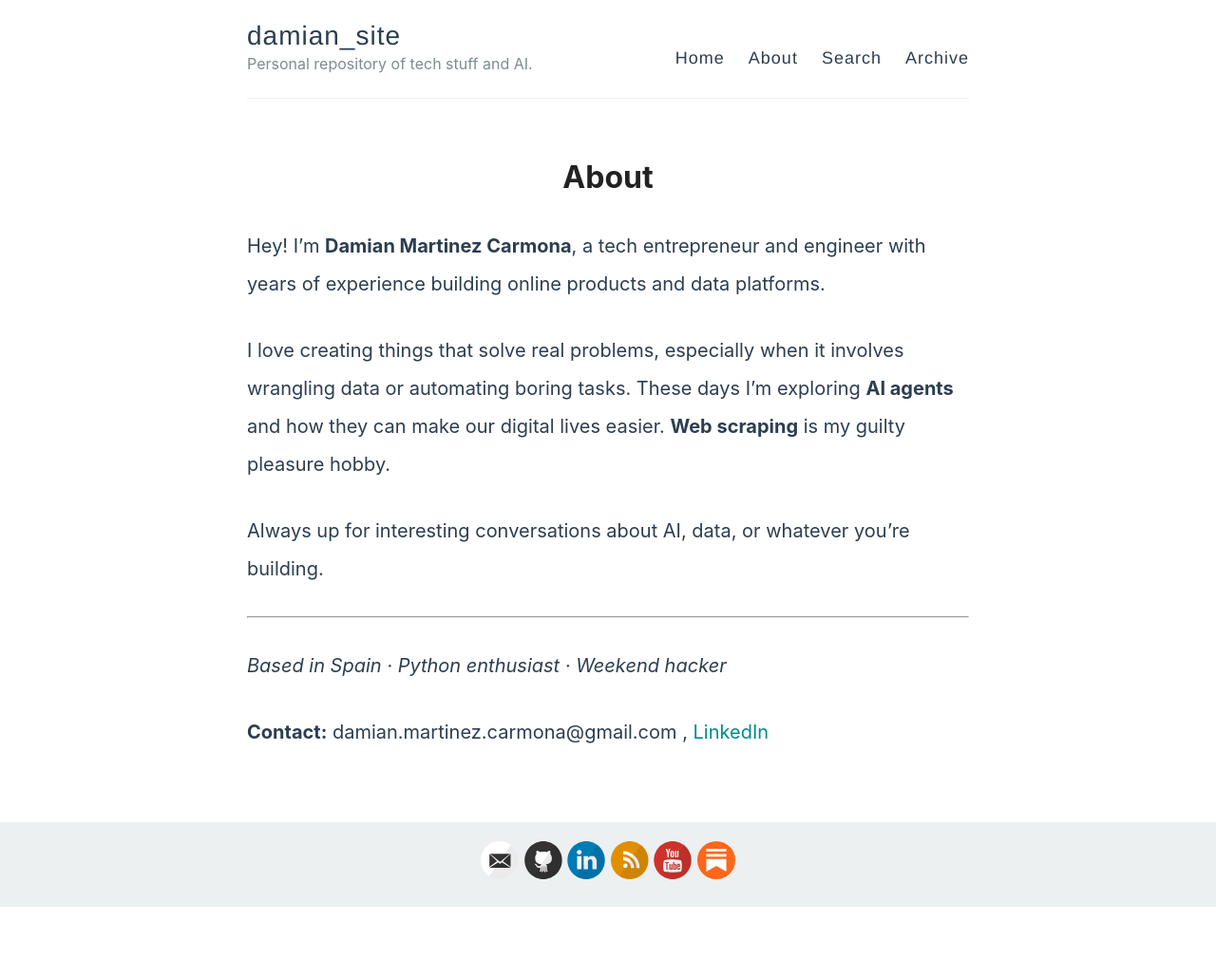
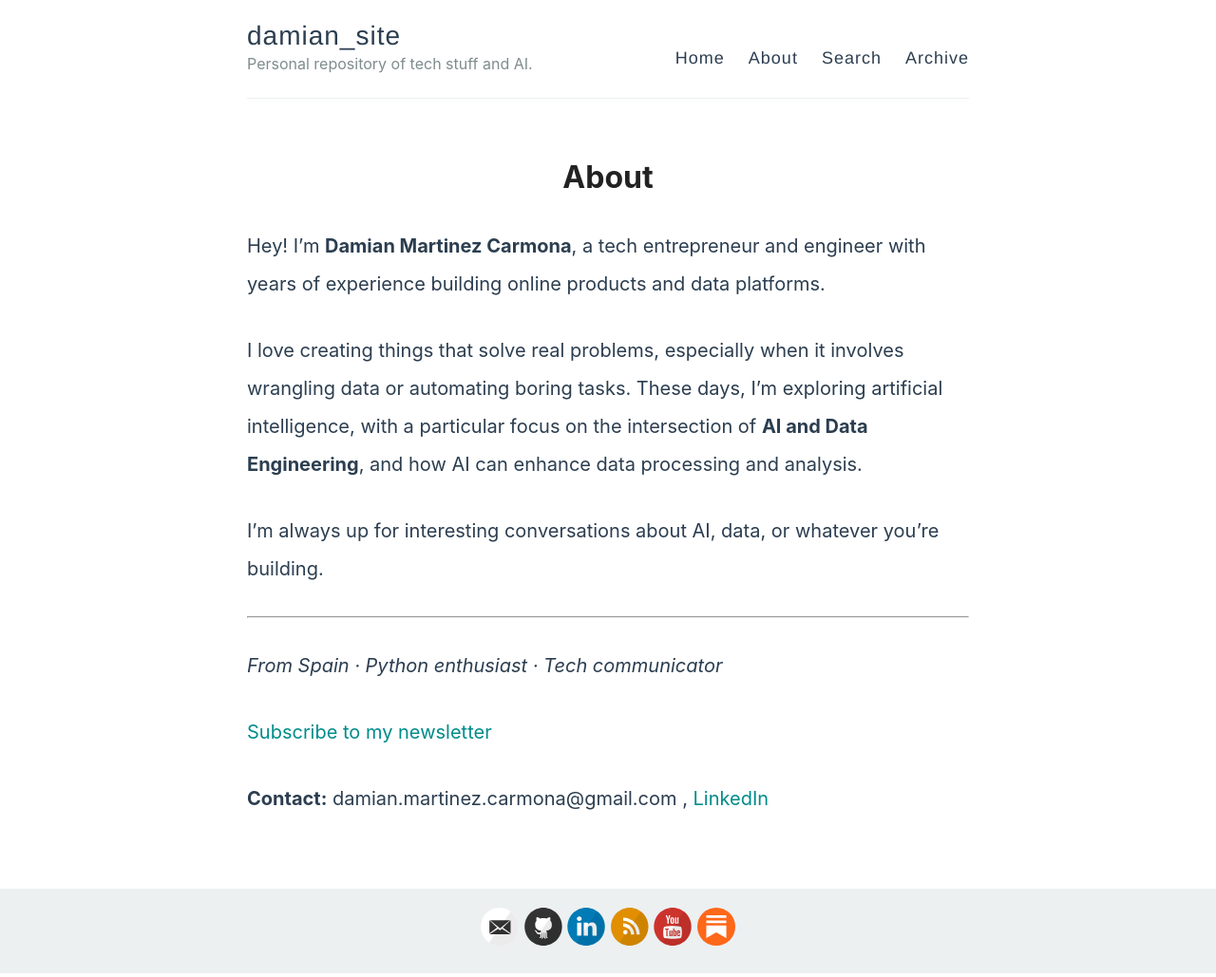
Before and after one commit to DamiMartinez/damimartinez.github.io, a Jekyll site: the page built from _pages/about.md, in a window 1280 px wide. Shown: the whole page at 95% size. Built offline with Jekyll 4.4.1, drawn with Linux system fonts in a browser that asks for light colours; before the commit the page ends 959 px from its top, so only the background shows below that.

Commit message:
Updating About page

```diff
--- a/_pages/about.md
+++ b/_pages/about.md
@@ -6,12 +6,14 @@ permalink: /about/
 
 Hey! I'm **Damian Martinez Carmona**, a tech entrepreneur and engineer with years of experience building online products and data platforms.
 
-I love creating things that solve real problems, especially when it involves wrangling data or automating boring tasks. These days I'm exploring **AI agents** and how they can make our digital lives easier. **Web scraping** is my guilty pleasure hobby.
+I love creating things that solve real problems, especially when it involves wrangling data or automating boring tasks. These days, I’m exploring artificial intelligence, with a particular focus on the intersection of **AI and Data Engineering**, and how AI can enhance data processing and analysis.
 
-Always up for interesting conversations about AI, data, or whatever you're building.
+I'm always up for interesting conversations about AI, data, or whatever you're building.
 
 ---
 
-*Based in Spain · Python enthusiast · Weekend hacker*
+*From Spain · Python enthusiast · Tech communicator*
+
+[Subscribe to my newsletter](https://damianmartinezcarmona.substack.com/)
 
 **Contact:** damian.martinez.carmona@gmail.com , [LinkedIn](https://linkedin.com/in/damian-martinez-carmona)
```
